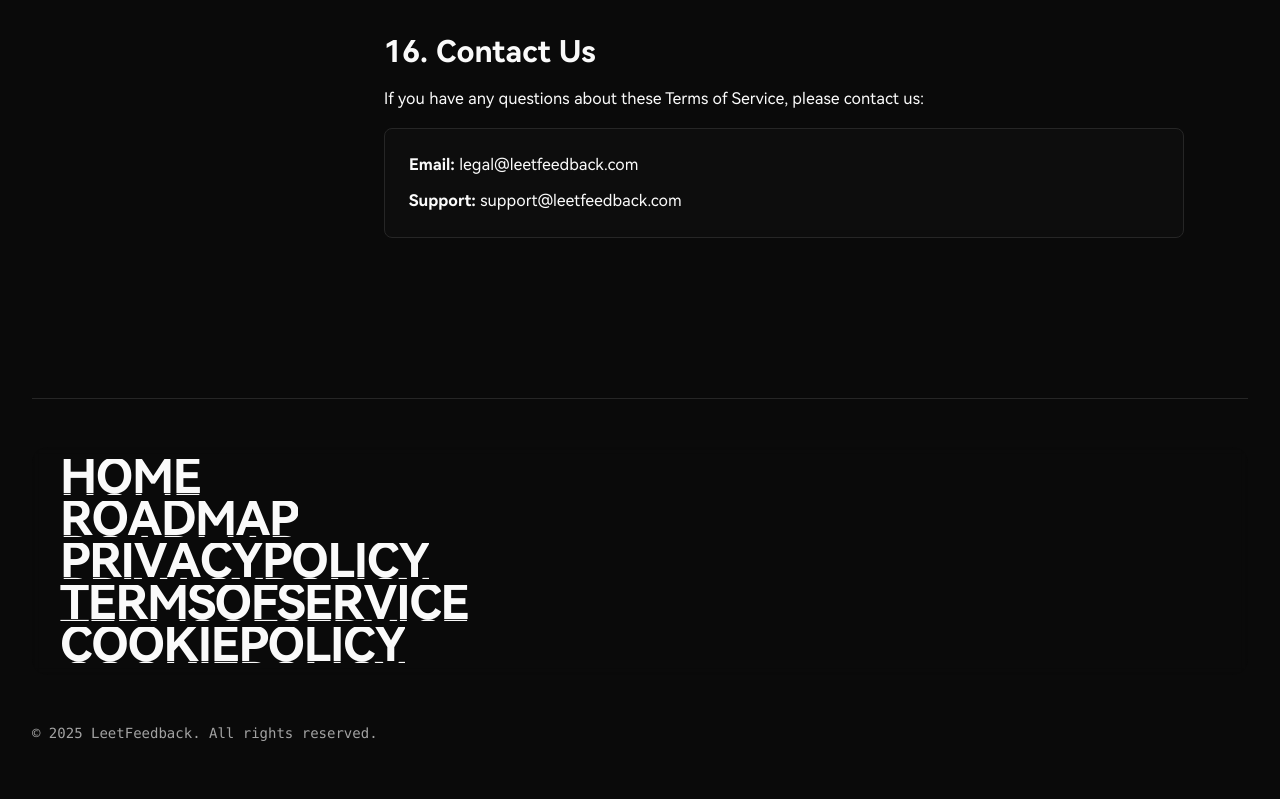
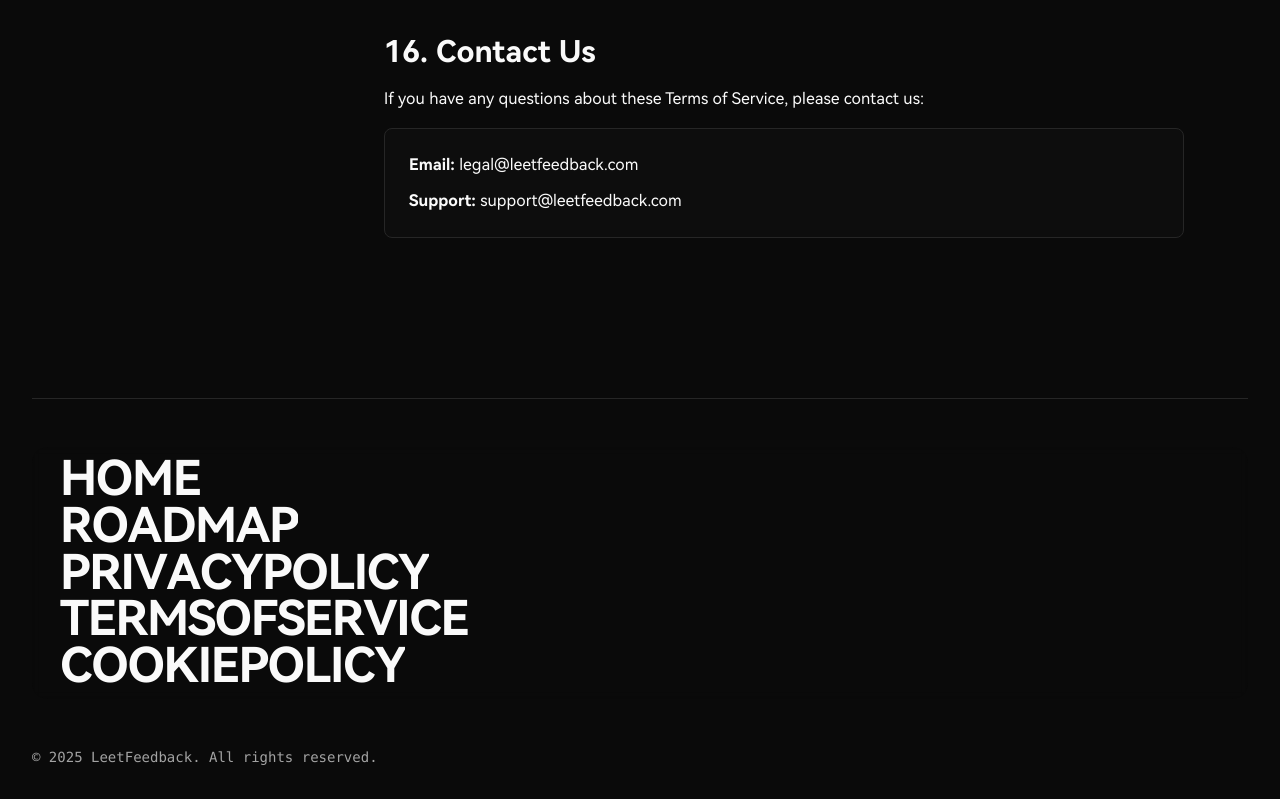
Before and after one commit to SWAMINATHAN-A/leetfeedback-webs-public, a React (Vite) app in the folder website/: page /terms in a window 1280 px wide. Shown: the part 4710-5509 px from the top of the page. Before the commit the page ends 5485 px from the top, so only its background shows below. Built offline with nearby package versions, Linux system fonts and the light colour scheme; no server answers.

Commit message:
decrease rollHeight to fix text-doubling
Signed-off-by: ca5 <catinice@outlook.com>

```diff
--- a/website/src/App.tsx
+++ b/website/src/App.tsx
@@ -32,6 +32,7 @@ import { NavigationIsland } from "./components/NavigationIsland";
 import { ThemeSwitchIsland } from "./components/ThemeSwitchIsland";
 import { motion, AnimatePresence } from "motion/react";
 import Header from "./components/Header";
+import { smoothScrollTo } from "./utils/smoothScroll";
 import "./App.css";
 
 const COOKIE_CONSENT_KEY = "leetfeedback_cookie_consent";
@@ -111,8 +112,8 @@ function AppContent() {
     if (navigationTarget) {
       navigate(navigationTarget);
       completeNavigation();
-      // Scroll to top of page
-      window.scrollTo({ top: 0, behavior: "smooth" });
+      // Scroll to top of page with anime.js
+      smoothScrollTo(0, 600, "easeInOutCubic");
     }
   };
 
--- a/website/src/components/PolicyNavbar.tsx
+++ b/website/src/components/PolicyNavbar.tsx
@@ -1,5 +1,6 @@
 import React, { useState, useEffect } from "react";
 import { cn } from "@/lib/utils";
+import { smoothScrollTo } from "../utils/smoothScroll";
 
 interface PolicySection {
   id: string;
@@ -50,7 +51,7 @@ export const PolicyNavbar: React.FC<PolicyNavbarProps> = ({ sections }) => {
       const yOffset = -100;
       const y =
         element.getBoundingClientRect().top + window.pageYOffset + yOffset;
-      window.scrollTo({ top: y, behavior: "smooth" });
+      smoothScrollTo(y, 800, "easeInOutCubic");
     }
   };
 
--- a/website/src/components/ui/skiper-ui/skiper58.tsx
+++ b/website/src/components/ui/skiper-ui/skiper58.tsx
@@ -69,7 +69,7 @@ const TextRoll: React.FC<{
       whileHover="hovered"
       className={cn("relative block overflow-hidden", className)}
       style={{
-        lineHeight: 0.75,
+        lineHeight: 0.85,
       }}
     >
       <div>
```
